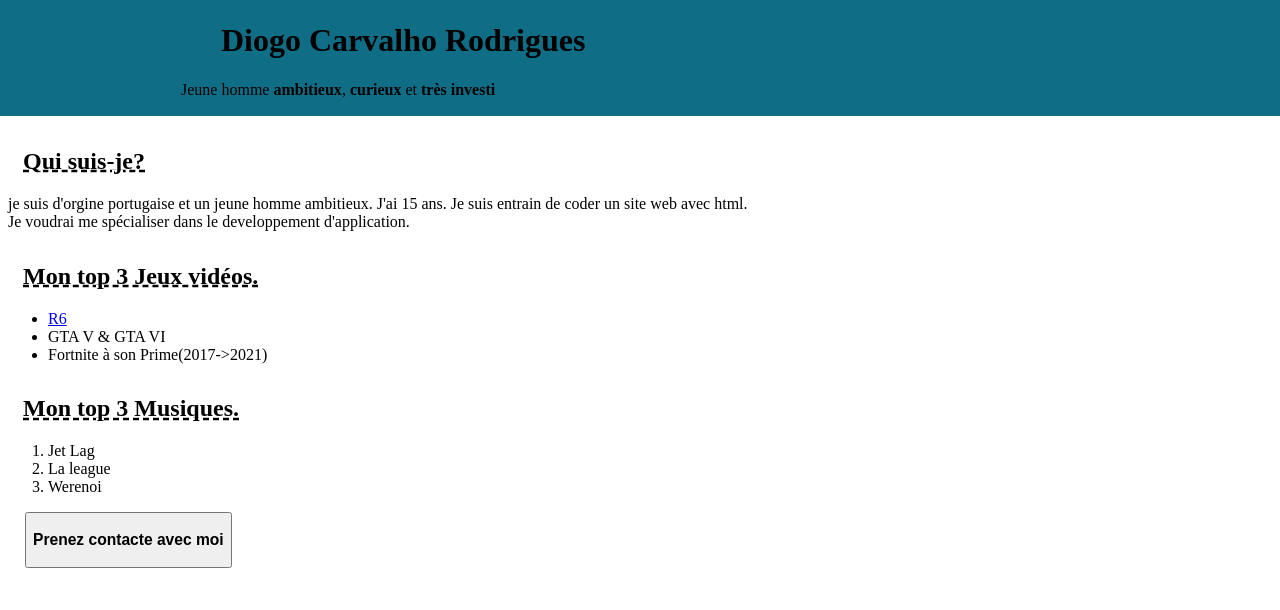
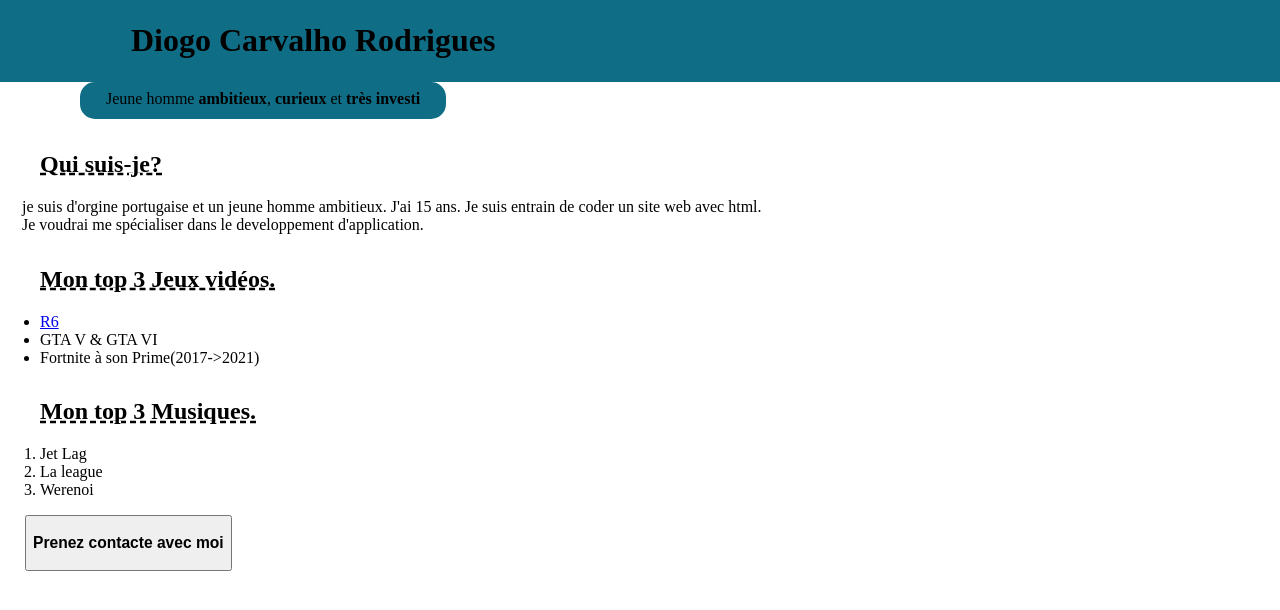
Before and after one commit to D1ogo12/Monsite, a plain HTML site: page index.html in a window 1280 px wide. Drawn offline with Linux system fonts and the light colour scheme.

Commit message:
Restructuration HTML/CSS

```diff
--- a/index.html
+++ b/index.html
@@ -19,10 +19,10 @@
             <h1>
                 Diogo Carvalho Rodrigues
             </h1>
-            <p>
+        </div>
+        <p id="ptitre">
             Jeune homme <b>ambitieux</b>, <b>curieux</b> et <b>très investi</b>
         </p>
-        </div>
     </header>
 
     <!-- 3.1 SECTION : qui suis-je ?-->
@@ -33,7 +33,8 @@
                 Qui suis-je?
             </h2>
             <p>
-                je suis d'orgine portugaise et un jeune homme ambitieux. J'ai 15 ans. Je suis entrain de coder un site web avec html.<br> Je voudrai me spécialiser dans le developpement d'application.
+                je suis d'orgine portugaise et un jeune homme ambitieux. J'ai 15 ans. Je suis entrain de coder un site
+                web avec html.<br> Je voudrai me spécialiser dans le developpement d'application.
             </p>
         </div>
         <div>
@@ -68,4 +69,5 @@
         </div>
     </footer>
 </body>
+
 </html>
--- a/style.css
+++ b/style.css
@@ -1,21 +1,36 @@
 
 
 
-header
+
+
+
+
+#titre
 {
     background-color: #0f6e86;
-    padding-left: 50px;
-    padding: 1px;
-}
-
-#titre h1
-{
-    margin-left: 40px;
 }
 
 #titre
 {
-    margin-left: 180px;
+    padding-left: 50px;
+    padding: 1px;
+    text-indent: 130px;
+}
+
+
+#ptitre
+{
+    margin-left: 80px;
+    background-color: #0f6e86;
+    width: max-content;
+    margin-top: 0px;
+
+    padding-left: 18px;
+    padding-right: 18px;
+    padding-bottom: 3px;
+
+    border: 8px #0f6e86 solid;
+    border-radius: 15px;
 }
 
 body
@@ -25,15 +40,20 @@ body
 
 main
 {
-    margin-left: 8px;
+    margin-left: 0px;
 }
 
 .question
 {
-    padding-left: 15px;
+    padding-left: 40px;
     text-decoration: underline;
     text-decoration-style: dashed;
     padding-top: 12px;
+}
+
+p
+{
+    margin-left: 22px;
 }
 
 footer
```
Lines whose indentation alone changed are shown as unchanged.
